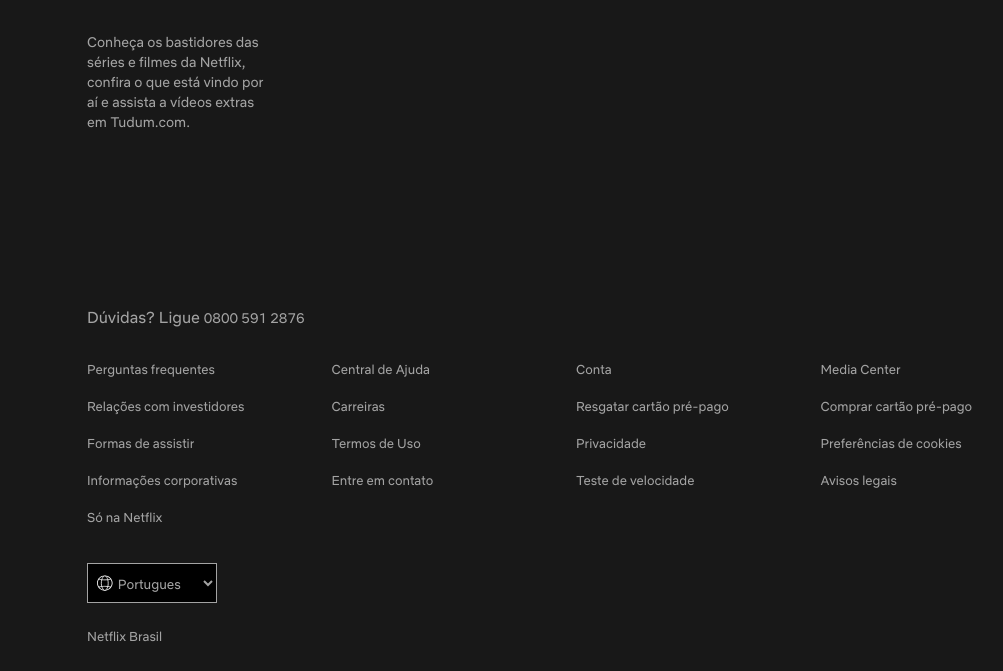
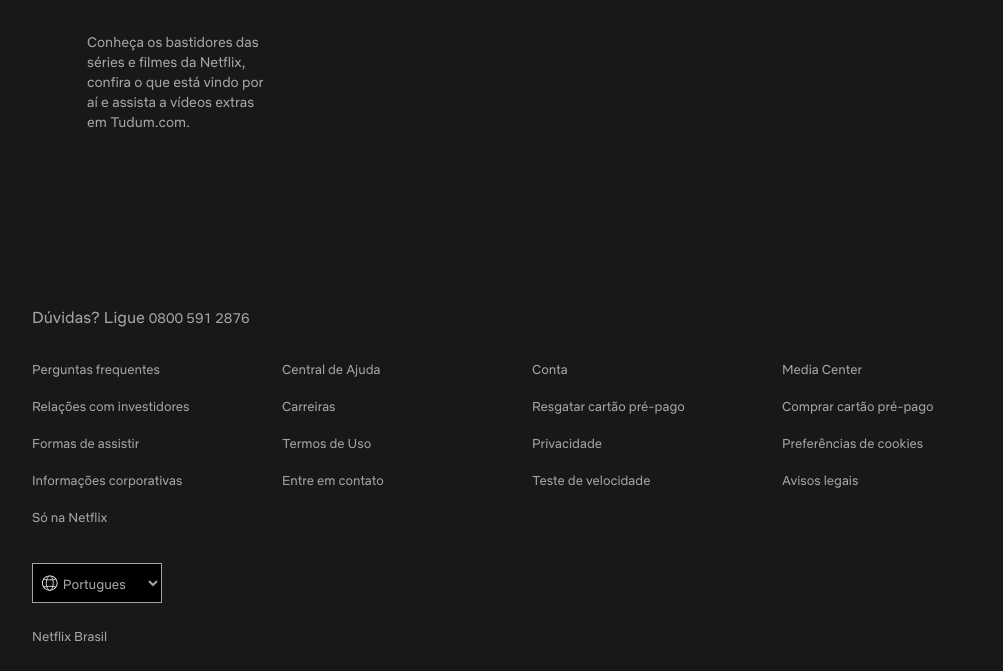
Before and after one commit to LukasFrickDev/Projeto_Netflix_senna, a website: page index.html in a window 1280 px wide. Shown: the part 2341-3012 px from the top of the page, without its empty margins (64-1067 px from the left). Drawn offline with nearby package versions, Linux system fonts and the light colour scheme; files that its build step writes are made by us from their sources; files whose address does not match are found by name.

Commit message:
initial commit

```diff
--- a/src/styles/_footer.scss
+++ b/src/styles/_footer.scss
@@ -1,7 +1,7 @@
 @use 'variaveis';
 
 .footer {
-    margin: 100px 55px 0px;
+    margin: 100px 0px 0px;
     padding: 25px 96px;
 
     p {
```
